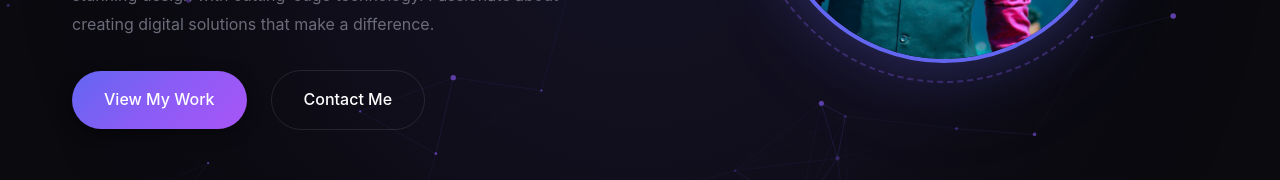
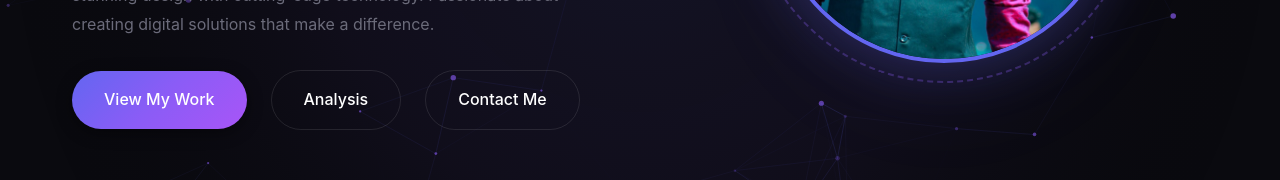
Before and after one commit to ayonizm/My-Portfolio, a React (Vite) app: page / in a window 1280 px wide. Shown: the part 497-677 px from the top of the page. Built offline with nearby package versions, Linux system fonts and the light colour scheme; no server answers; the database is empty.

Commit message:
Add contact ID and Analysis button navigation

```diff
--- a/src/sections/Footer.jsx
+++ b/src/sections/Footer.jsx
@@ -127,7 +127,7 @@ const Footer = () => {
     const currentYear = new Date().getFullYear();
 
     return (
-        <footer className="footer" style={{
+        <footer id="contact" className="footer" style={{
             background: 'var(--bg-secondary)',
             padding: 'var(--spacing-2xl) 0 var(--spacing-lg)',
             borderTop: '1px solid var(--border-color)'
--- a/src/sections/Hero.jsx
+++ b/src/sections/Hero.jsx
@@ -190,6 +190,14 @@ const Hero = () => {
                                 View My Work
                             </motion.a>
                             <motion.a
+                                href="#cp-analysis"
+                                className="btn btn-secondary"
+                                whileHover={{ scale: 1.05 }}
+                                whileTap={{ scale: 0.95 }}
+                            >
+                                Analysis
+                            </motion.a>
+                            <motion.a
                                 href="#contact"
                                 className="btn btn-secondary"
                                 whileHover={{ scale: 1.05 }}
```
